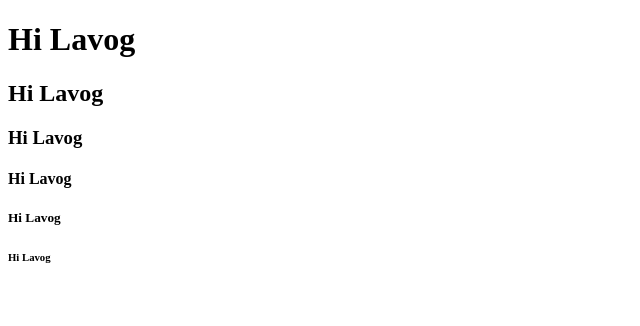
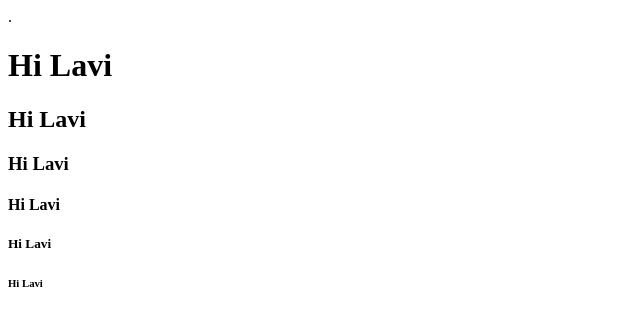
Before and after one commit to LAVIRASTOGI/HTMLtutorial, a plain HTML site: page index.html in a window 1280 px wide. Shown: the whole page, without its empty margins (0-640 px from the left). Drawn offline with Linux system fonts and the light colour scheme.

Commit message:
first class

```diff
--- a/index.html
+++ b/index.html
@@ -1,14 +1,18 @@
 <!DOCTYPE html>
 <html>
   <head>
+    <meta name="viewport" content="width=device-width, initial-scale=1.0" />
+    <meta name="viewport" content="width=device-width, initial-scale=1.0" />
+    .
+    <meta name="description" content="First HTML class" />
     <title>My First WebPage</title>
   </head>
   <body>
-    <h1>Hi Lavog</h1>
-    <h2>Hi Lavog</h2>
-    <h3>Hi Lavog</h3>
-    <h4>Hi Lavog</h4>
-    <h5>Hi Lavog</h5>
-    <h6>Hi Lavog</h6>
+    <h1>Hi Lavi</h1>
+    <h2>Hi Lavi</h2>
+    <h3>Hi Lavi</h3>
+    <h4>Hi Lavi</h4>
+    <h5>Hi Lavi</h5>
+    <h6>Hi Lavi</h6>
   </body>
 </html>
```
